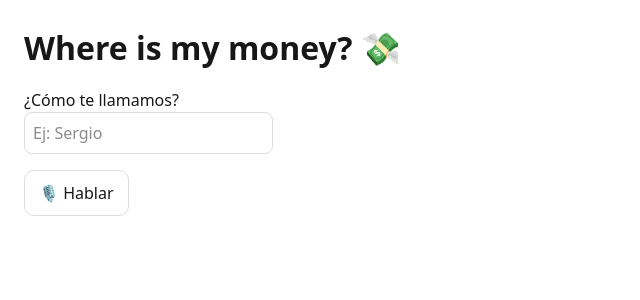
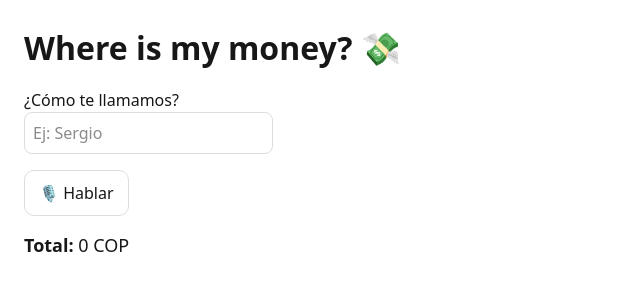
Before and after one commit to sergio-medina-system/where-is-my-money-ai, a Next.js app: page / in a window 1280 px wide. Shown: the top 300 px of the page, without its empty margins (0-640 px from the left). Built offline with nearby package versions, Linux system fonts and the light colour scheme.

Commit message:
feat: show expense description in history and add spending alert threshold.

```diff
--- a/app/page.tsx
+++ b/app/page.tsx
@@ -23,6 +23,11 @@ export default function Home() {
   const [nickname, setNickname] = useState<string | null>(null);
 
   const [expenses, setExpenses] = useState<Expense[]>([]);
+
+  const total = expenses.reduce((sum, e) => sum + (Number(e.amount) || 0), 0);
+
+  const THRESHOLD = 50000;
+  const level = Math.floor(total / THRESHOLD);
 
   useEffect(() => {
     setNickname(loadNickname());
@@ -206,12 +211,24 @@ export default function Home() {
         </div>
       )}
 
+      <p style={{ marginTop: 16, fontSize: 18 }}>
+        <strong>Total:</strong> {total.toLocaleString("es-CO")} COP
+      </p>
+
+      {level > 0 && (
+        <p style={{ color: "crimson", fontWeight: 600, marginTop: 8 }}>
+          ⚠️ Has gastado más de {(level * THRESHOLD).toLocaleString("es-CO")}{" "}
+          COP
+        </p>
+      )}
+
       {expenses.length > 0 && (
         <div style={{ marginTop: 24 }}>
           <h2>📜 Historial</h2>
           {expenses.map((e, i) => (
             <p key={i}>
-              {formatDate(e.date)} – {e.category}: {e.amount} {e.currency}
+              {formatDate(e.date)} – {e.category}: {e.description} ({e.amount}{" "}
+              {e.currency})
             </p>
           ))}
         </div>
```
